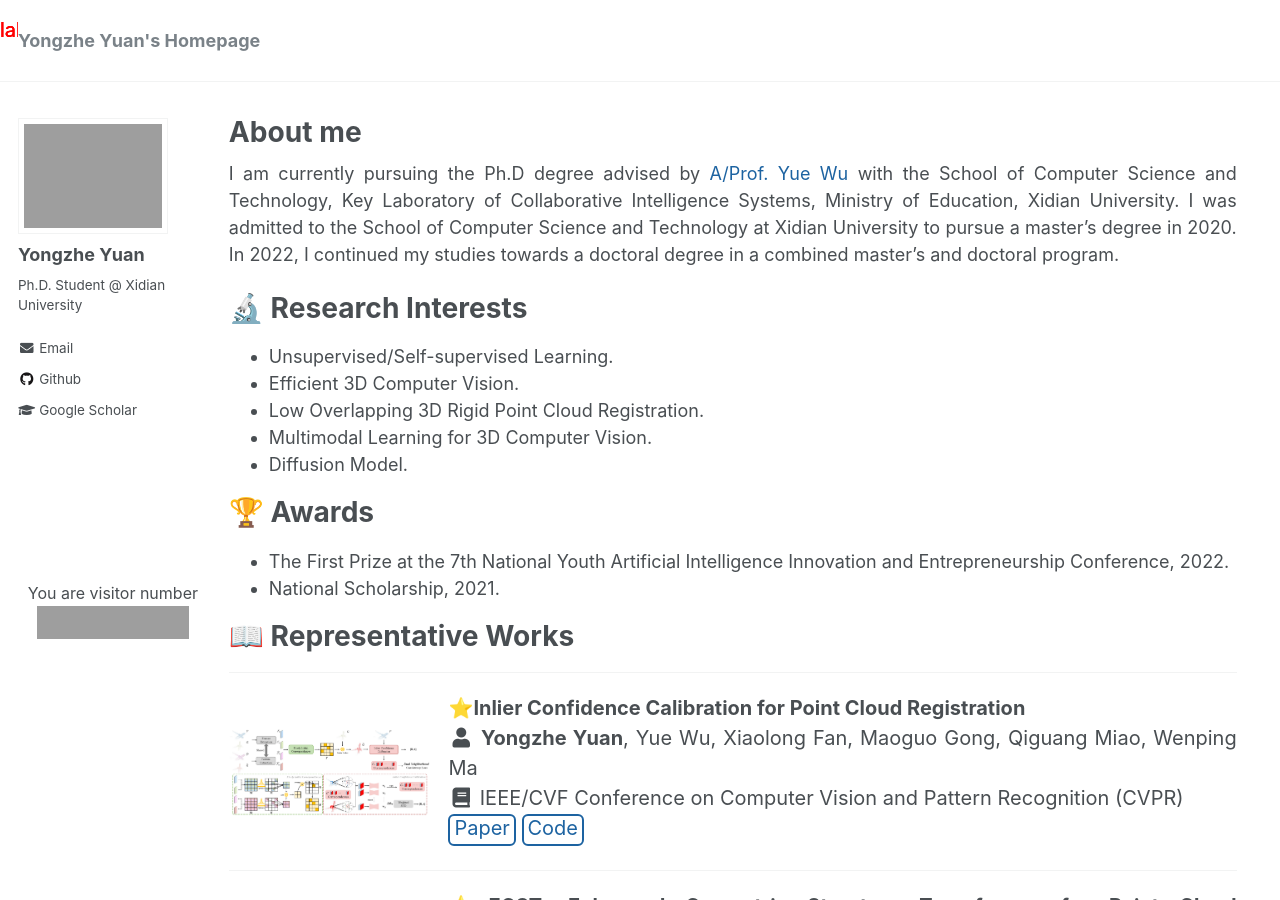
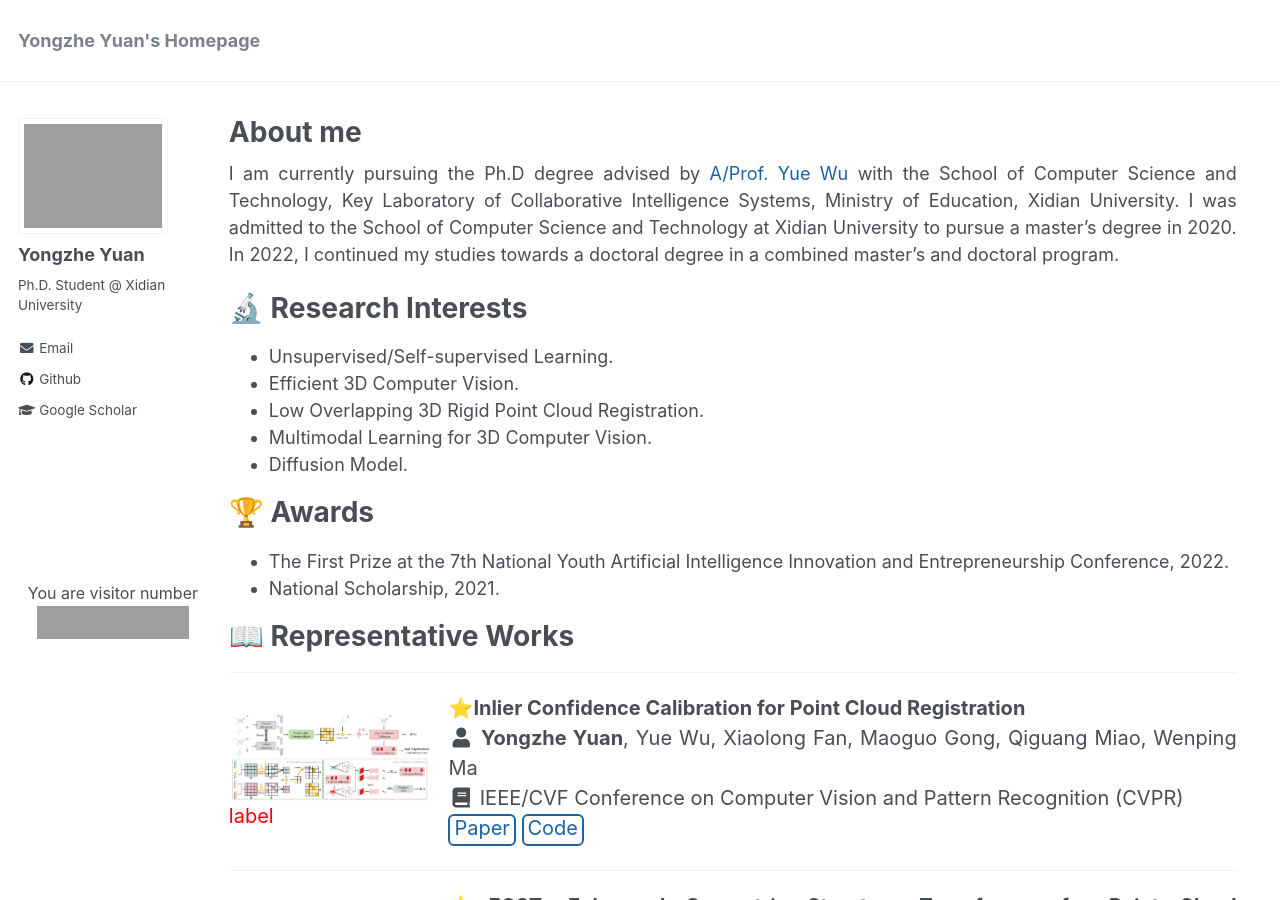
Before and after one commit to YYZMARS/YYZMARS.github.io, a Jekyll site: the page built from _pages/home.md, in a window 1280 px wide and 900 px high. Built offline with Jekyll 4.4.1, drawn with Linux system fonts in a browser that asks for light colours; a script that is not in the unit is left out; grey boxes are pictures that could not be loaded.

Commit message:
Update archive-single-pub2.html

```diff
--- a/_includes/archive-single-pub2.html
+++ b/_includes/archive-single-pub2.html
@@ -16,7 +16,8 @@
 <div class="{{ include.type | default: "list" }}__item" style="font-size: 20px;">
     <div class="archive__item-image">
       <img src={% if teaser contains "://" %} "{{ teaser }}" {% else %} "{{ teaser | prepend: "/images/publications/" | prepend: data_path }}" {% endif %} alt="MISSING IMG">
-      <span style="position:absolute; left:0; top:1%;"><font color="#FF0000">label</font></span>
+      <span class="label"><font color="#FF0000">label</font></span>
+      <div class="triangle-topleft"></div>
     </div>
 
     <div class="archive__item-entry">
```
